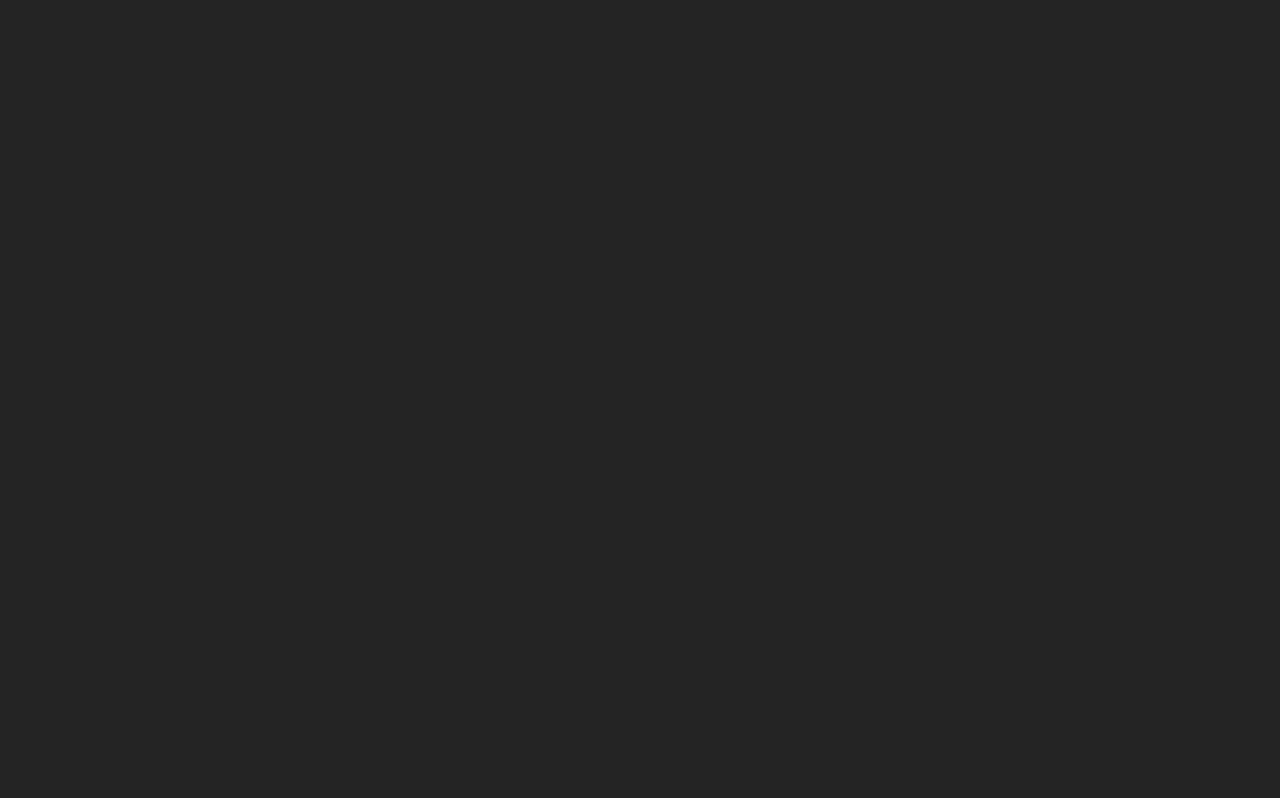
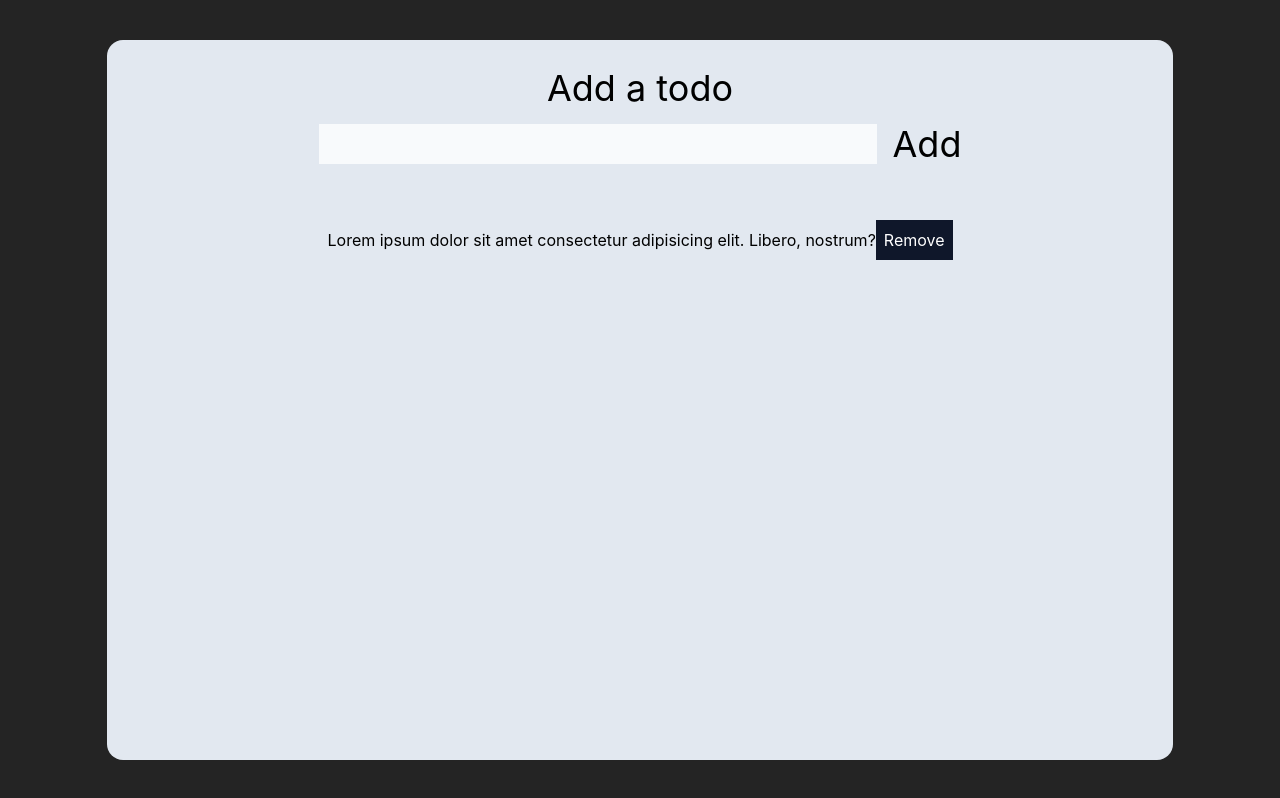
Before and after one commit to andreiwebdev/react-to-do-app, a React (Vite) app: page / in a window 1280 px wide. Built offline with nearby package versions, Linux system fonts and the light colour scheme.

Commit message:
basic jsx structure

```diff
--- a/src/App.jsx
+++ b/src/App.jsx
@@ -1,7 +1,31 @@
-function App() {
+const App = () => {
 
   return (
-    <div className="App">
+    <div className="App flex flex-col items-center justify-center w-full h-screen">
+
+      {/* Todos Container */}
+      <div className="bg-slate-200 w-10/12 h-[90vh] rounded-2xl text-black p-7 text-center ">
+
+        {/* Todos Header */}
+        <div className="text-4xl mb-14">
+          <h1 className="mb-4">Add a todo</h1>
+          <form>
+            <input className="bg-slate-50 mr-4" type="text" />
+            <button type="submit">Add</button>
+          </form>
+        </div>
+
+        {/* Todos List */}
+        <ul>
+          {/* Todo Item */}
+          <li>
+            Lorem ipsum dolor sit amet consectetur adipisicing elit. Libero, nostrum?
+            {/* Remove Button */}
+            <button className="bg-slate-900 text-white p-2 mb-4">Remove</button>
+          </li>
+        </ul>
+
+      </div>
 
     </div>
   )
```
